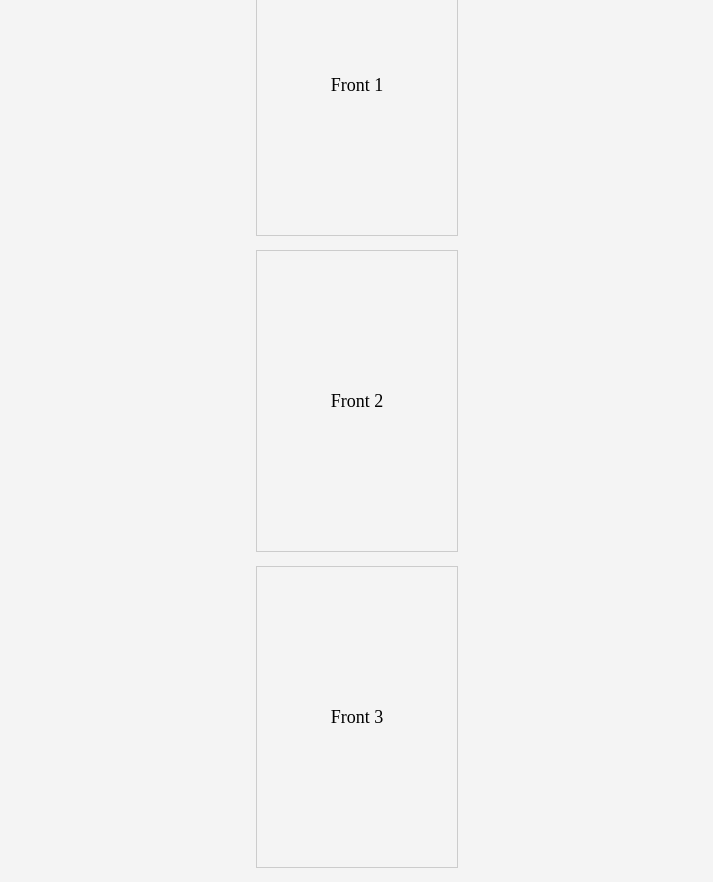
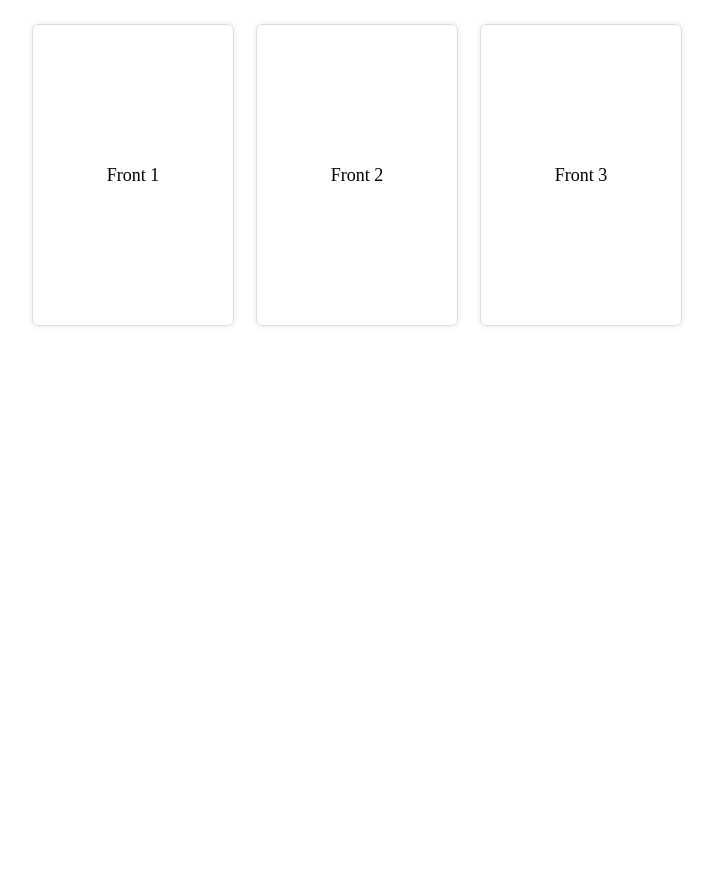
Before and after one commit to WISE-Community/Flip-Card, a plain HTML site: page index.html in a window 1280 px wide. Shown: the whole page, without its empty margins (284-997 px from the left). After the commit the page ends 800 px from the top, so only its background shows below. Drawn offline with Linux system fonts and the light colour scheme; grey boxes are pictures that could not be loaded.

Commit message:
Update card styles  and make keyboard accessible

```diff
--- a/app.js
+++ b/app.js
@@ -1,43 +1,54 @@
 const defaultCards = [
-  { front: 'Front 1', back: 'Back 1<b>Bold text</b>' },
+  { front: "Front 1", back: "Back 1<b>Bold text</b>" },
   {
-    front: 'Front 2',
-    back:
-      "Back 2. <img width='80px' height='30px' src='https://wise.berkeley.edu/assets/img/wise-web-header-img@2x.webp'></img>",
+    front: "Front 2",
+    back: "Back 2. <img width='80px' height='30px' src='https://wise.berkeley.edu/assets/img/wise-web-header-img@2x.webp'></img>",
   },
-  { front: 'Front 3', back: 'Back 3' },
+  { front: "Front 3", back: "Back 3" },
 ];
 
-document.addEventListener('DOMContentLoaded', () => {
-  const queryString = window.location.search || 'cards=' + JSON.stringify(defaultCards);
+document.addEventListener("DOMContentLoaded", () => {
+  const queryString = window.location.search || "cards=" + JSON.stringify(defaultCards);
   const searchParams = new URLSearchParams(queryString);
-  const cards = JSON.parse(searchParams.get('cards'));
-  const app = document.getElementById('app');
+  const cards = JSON.parse(searchParams.get("cards"));
+  const app = document.getElementById("app");
   cards.forEach((card) => {
     app.appendChild(createCardElement(card));
   });
 });
 
 function createCardElement(card) {
-  const cardElement = document.createElement('div');
-  cardElement.className = 'card';
+  const cardElement = document.createElement("div");
+  cardElement.className = "card";
+  cardElement.role = "button";
+  cardElement.ariaLabel = "Click or tap to flip card";
+  cardElement.tabIndex = 0;
   cardElement.onclick = (el) => {
-    el.currentTarget.classList.toggle('flip');
+    flip(el);
+  };
+  cardElement.onkeyup = (el) => {
+    if (el.key === "Enter") {
+      flip(el);
+    }
   };
 
-  const inner = document.createElement('div');
-  inner.className = 'card-inner';
+  const inner = document.createElement("div");
+  inner.className = "card-inner";
 
-  const front = document.createElement('div');
-  front.className = 'face front';
+  const front = document.createElement("div");
+  front.className = "face front";
   front.innerHTML = card.front;
   inner.appendChild(front);
 
-  const back = document.createElement('div');
-  back.className = 'face back';
+  const back = document.createElement("div");
+  back.className = "face back";
   back.innerHTML = card.back;
   inner.appendChild(back);
 
   cardElement.appendChild(inner);
   return cardElement;
 }
+
+function flip(el) {
+  el.currentTarget.classList.toggle("flip");
+}
--- a/styles.css
+++ b/styles.css
@@ -1,28 +1,56 @@
 body {
+  height: 100vh;
+  margin: 0;
+}
+
+#app {
   display: flex;
+  flex-wrap: wrap;
   align-items: center;
   justify-content: center;
-  height: 100vh;
-  margin: 0;
-  background-color: #f4f4f4;
+  padding: 12px;
 }
 
 .card {
   width: 200px;
   height: 300px;
   perspective: 1000px;
-  margin: 16px;
+  margin: 12px;
 }
 
 .card:hover {
   cursor: pointer;
+
+  .card-inner {
+    border-color: #cccccc;
+    box-shadow: 0 0 10px rgba(0, 0, 0, 0.16);
+  }
+}
+
+.card:focus {
+  outline: none;
+
+  .card-inner {
+    border-color: #666666;
+  }
+}
+
+.card:focus, .card:hover {
+  .card-inner {
+    border-width: 2px;
+    margin: -1px;
+  }
 }
 
 .card-inner {
   width: 100%;
   height: 100%;
+  position: absolute;
   transform-style: preserve-3d;
-  transition: transform 0.6s;
+  border: 1px solid #dddddd;
+  border-radius: 6px;
+  box-shadow: 0 0 6px rgba(0, 0, 0, 0.1);
+  transition: border-color 0.3s, box-shadow 0.3s, transform 0.6s;
 }
 
 .card.flip .card-inner {
@@ -38,7 +66,6 @@ body {
   align-items: center;
   justify-content: center;
   font-size: 18px;
-  border: 1px solid #ccc;
 }
 
 .front {
```
